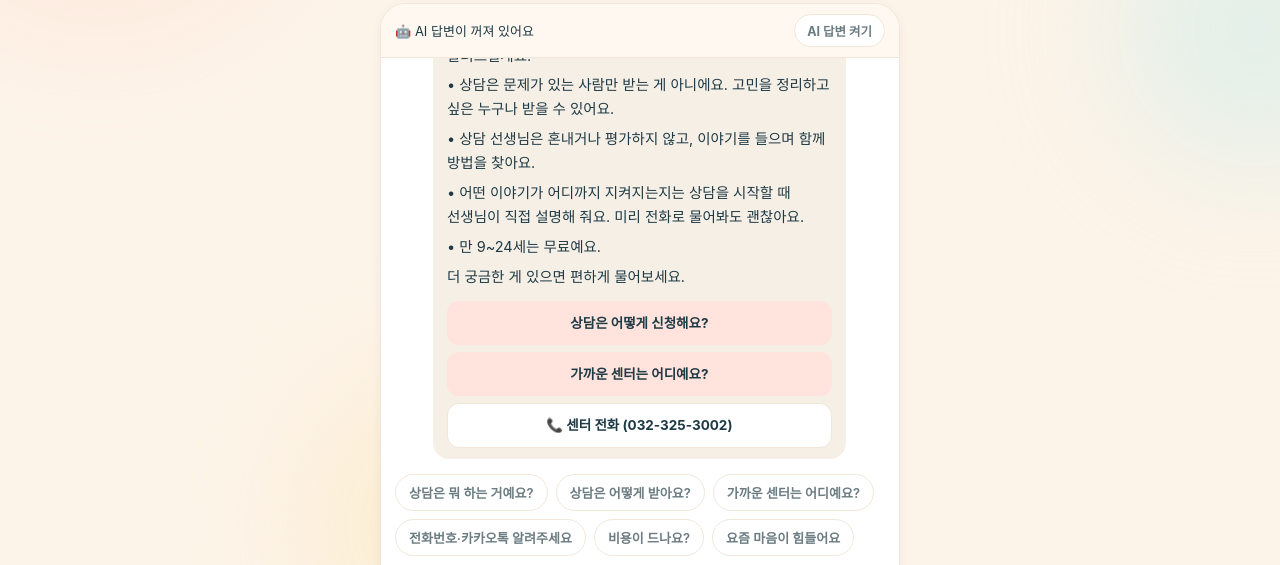
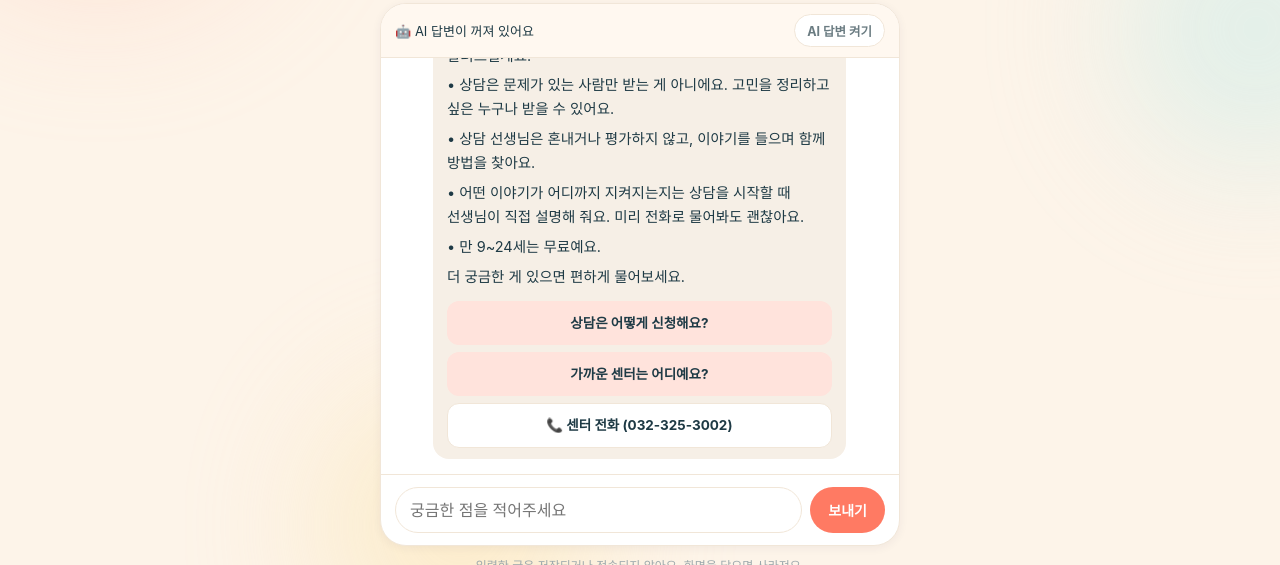
Before and after one commit to know7846-art/mind, a website: page chat.html in a window 1280 px wide. Both pictures are taken after a click on the button "상담은 뭐 하는 거예요?". Shown: the part 234-799 px from the top of the page. Drawn offline with Linux system fonts and the light colour scheme; no server answers; a web font is replaced by a local one.

Commit message:
마음이: 대화를 시작하면 추천 질문 줄을 숨겨 대화창이 밀려 올라가지 않게
Co-Authored-By: Claude Opus 5.5 <noreply@anthropic.com>

```diff
--- a/chat.html
+++ b/chat.html
@@ -6,7 +6,7 @@
 <title>마음이에게 물어보기 - 마음카드</title>
 <meta name="description" content="상담 연결 방법, 센터 위치, 신청 방법을 알려주는 자동 안내 도우미 마음이예요.">
 <link rel="stylesheet" href="css/hub.css?v=13">
-<link rel="stylesheet" href="css/chat.css?v=3">
+<link rel="stylesheet" href="css/chat.css?v=4">
 </head>
 <body>
 <div class="bg-blob-layer"><span class="bg-blob b1"></span><span class="bg-blob b2"></span><span class="bg-blob b3"></span></div>
@@ -151,6 +151,9 @@ async function send(text) {
   text = String(text || '').trim();
   if (!text || sending) return;
   sending = true;
+  // 대화를 시작하면 추천 질문 줄을 숨겨 대화창이 위로 밀리지 않게 한다
+  const chipsBox = document.getElementById('chat-chips');
+  if (chipsBox) chipsBox.hidden = true;
   addBubble('user', text);
   inputEl.value = '';
   const typing = addBubble('bot', '…');
--- a/css/chat.css
+++ b/css/chat.css
@@ -38,6 +38,7 @@
 }
 .msg-action:hover { border-color: var(--primary); background: var(--primary-light); }
 .msg-action.is-danger { background: #FFF1EE; border-color: var(--primary-dark); color: var(--primary-dark); }
+.chat-chips[hidden] { display: none; }
 .chat-chips { display: flex; flex-wrap: wrap; gap: 8px; padding: 0 14px 12px; }
 .chat-chip {
   border: 1.5px solid var(--border); background: #fff; color: var(--text-secondary); border-radius: 999px;
```
